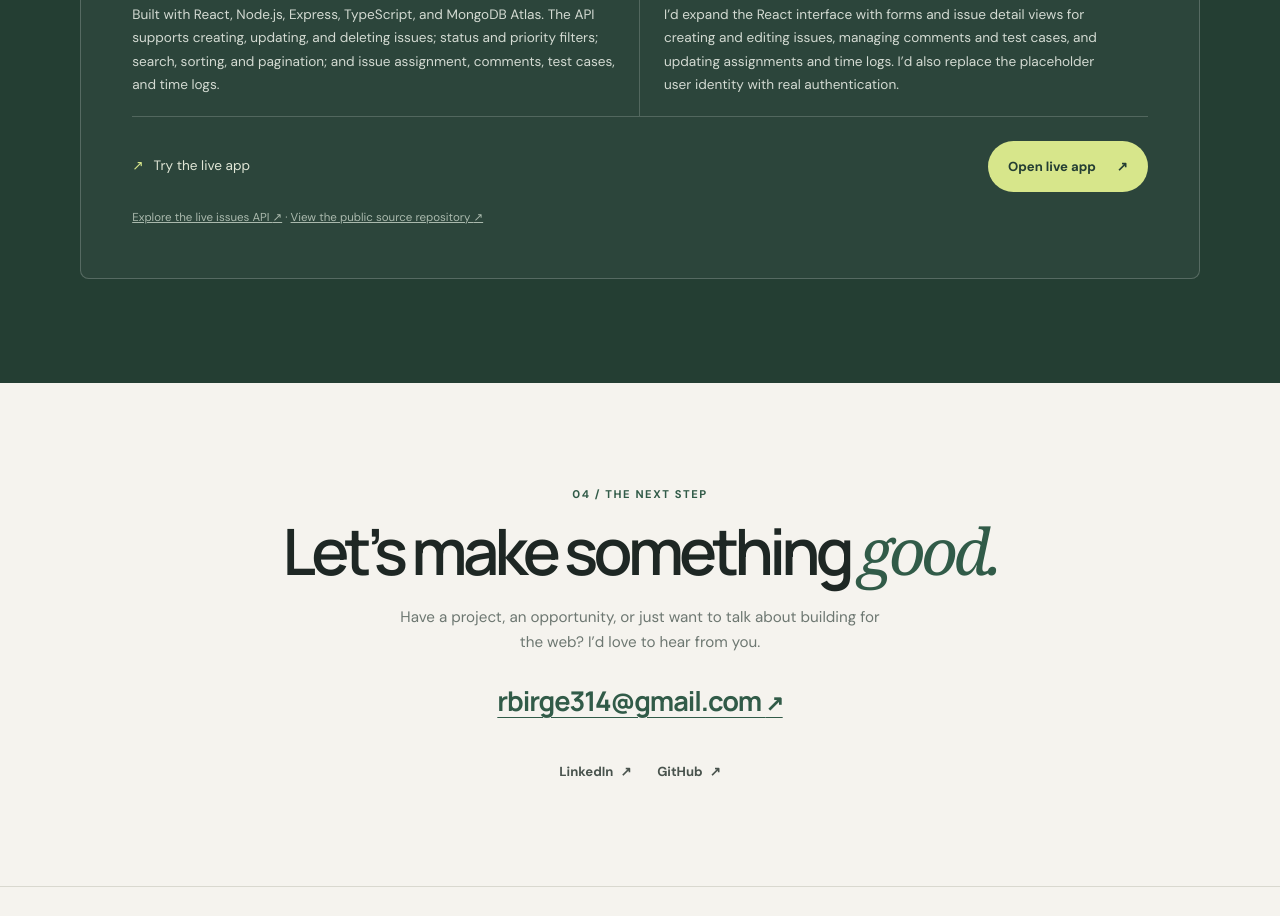
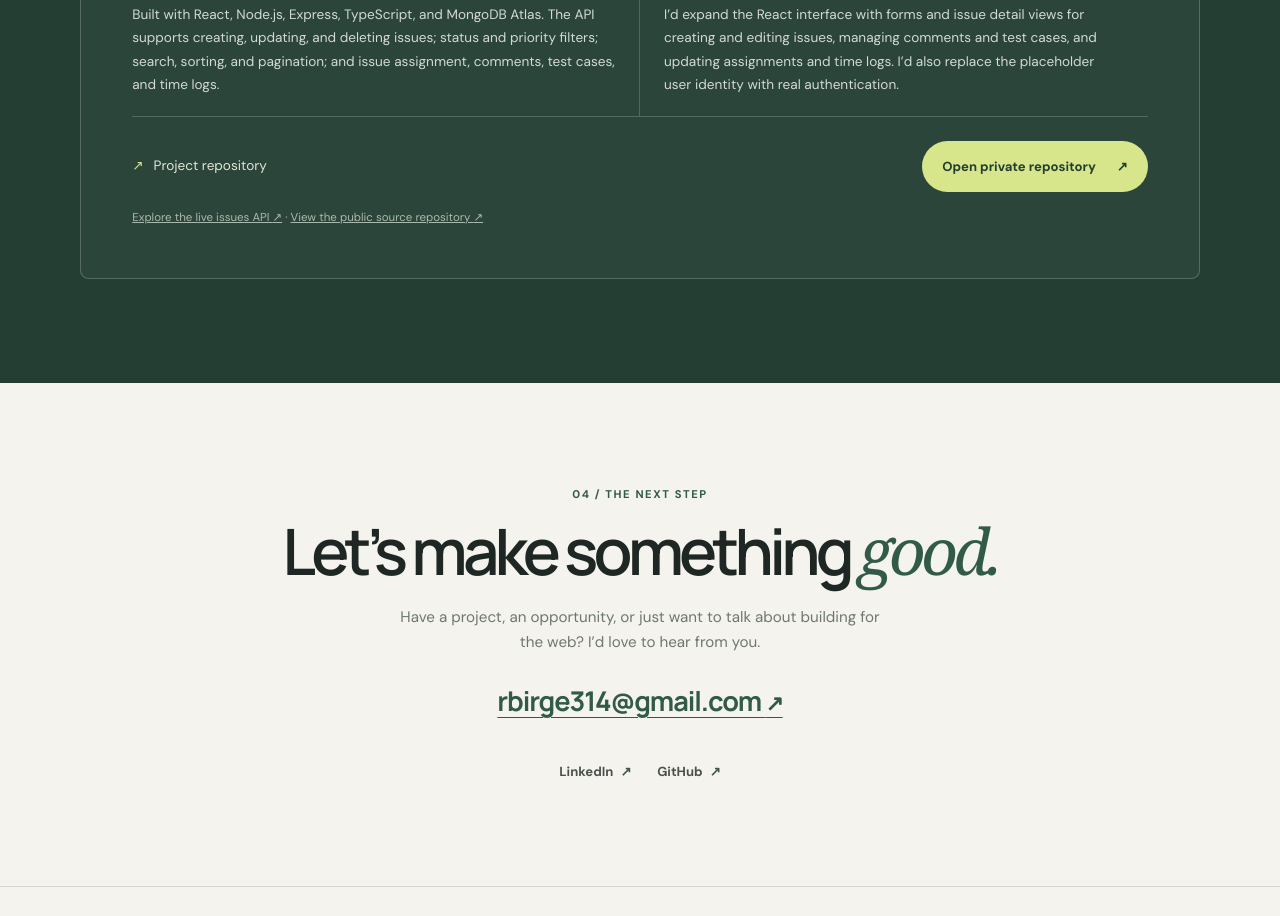
Before and after one commit to STLOZ314/My-Portfolio, a plain HTML site: page index.html in a window 1280 px wide. Shown: the part 2943-3859 px from the top of the page. Drawn offline with Linux system fonts and the light colour scheme.

Commit message:
Link Issue Tracker CTA to private repository
Co-authored-by: Copilot <223556219+Copilot@users.noreply.github.com>

```diff
--- a/index.html
+++ b/index.html
@@ -135,8 +135,8 @@
           </div>
 
           <div class="project-bottom">
-            <p><span class="proof-icon" aria-hidden="true">↗</span> Try the live app</p>
-            <a class="button button-light" href="https://issue-tracker-517911843323.us-central1.run.app" target="_blank" rel="noreferrer">Open live app <span aria-hidden="true">↗</span></a>
+            <p><span class="proof-icon" aria-hidden="true">↗</span> Project repository</p>
+            <a class="button button-light" href="https://github.com/STLOZ314/-issue-tracker" target="_blank" rel="noreferrer">Open private repository <span aria-hidden="true">↗</span></a>
           </div>
           <p class="proof-note">
             <a href="https://issue-tracker-517911843323.us-central1.run.app/issues" target="_blank" rel="noreferrer">Explore the live issues API <span aria-hidden="true">↗</span></a>
```
